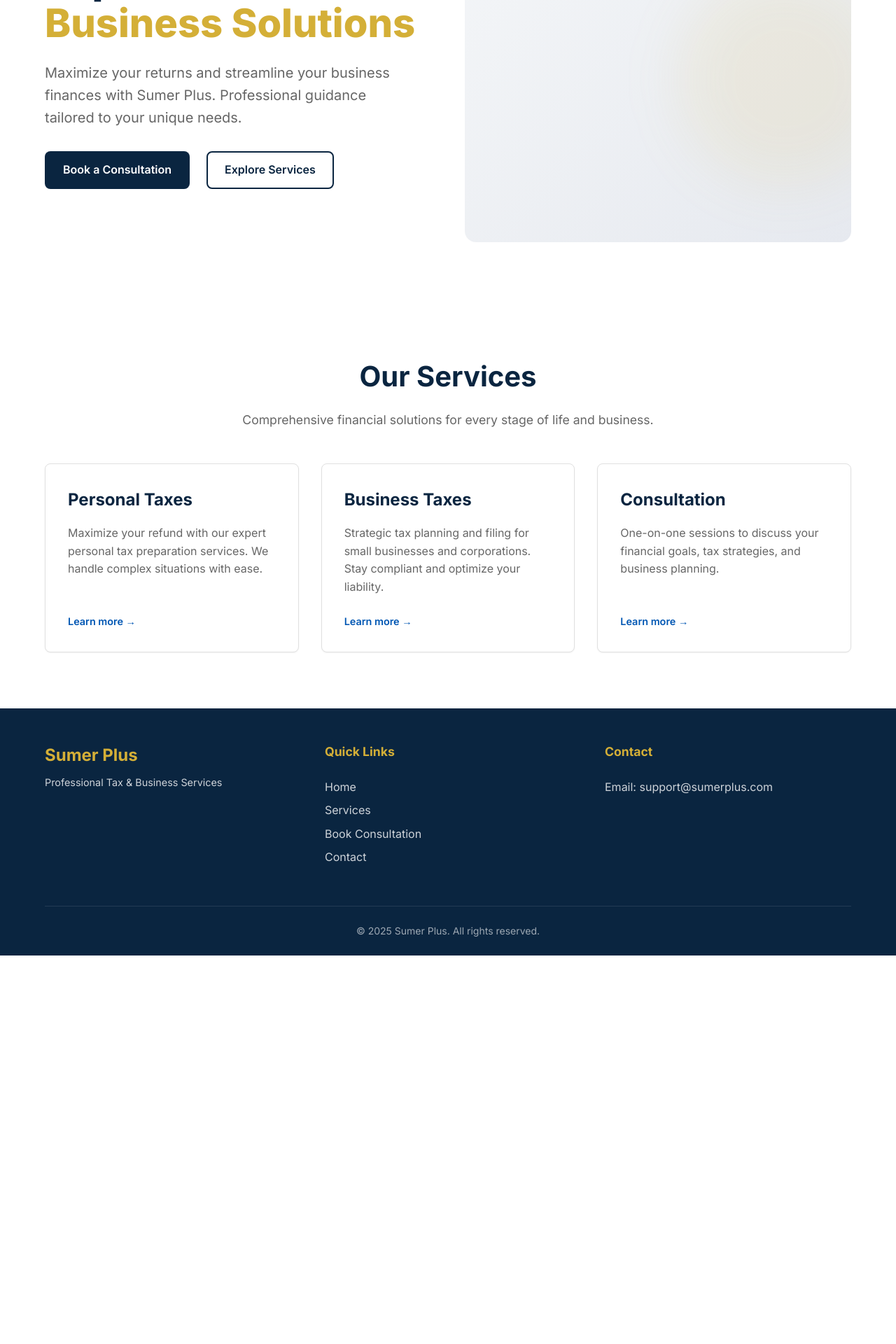
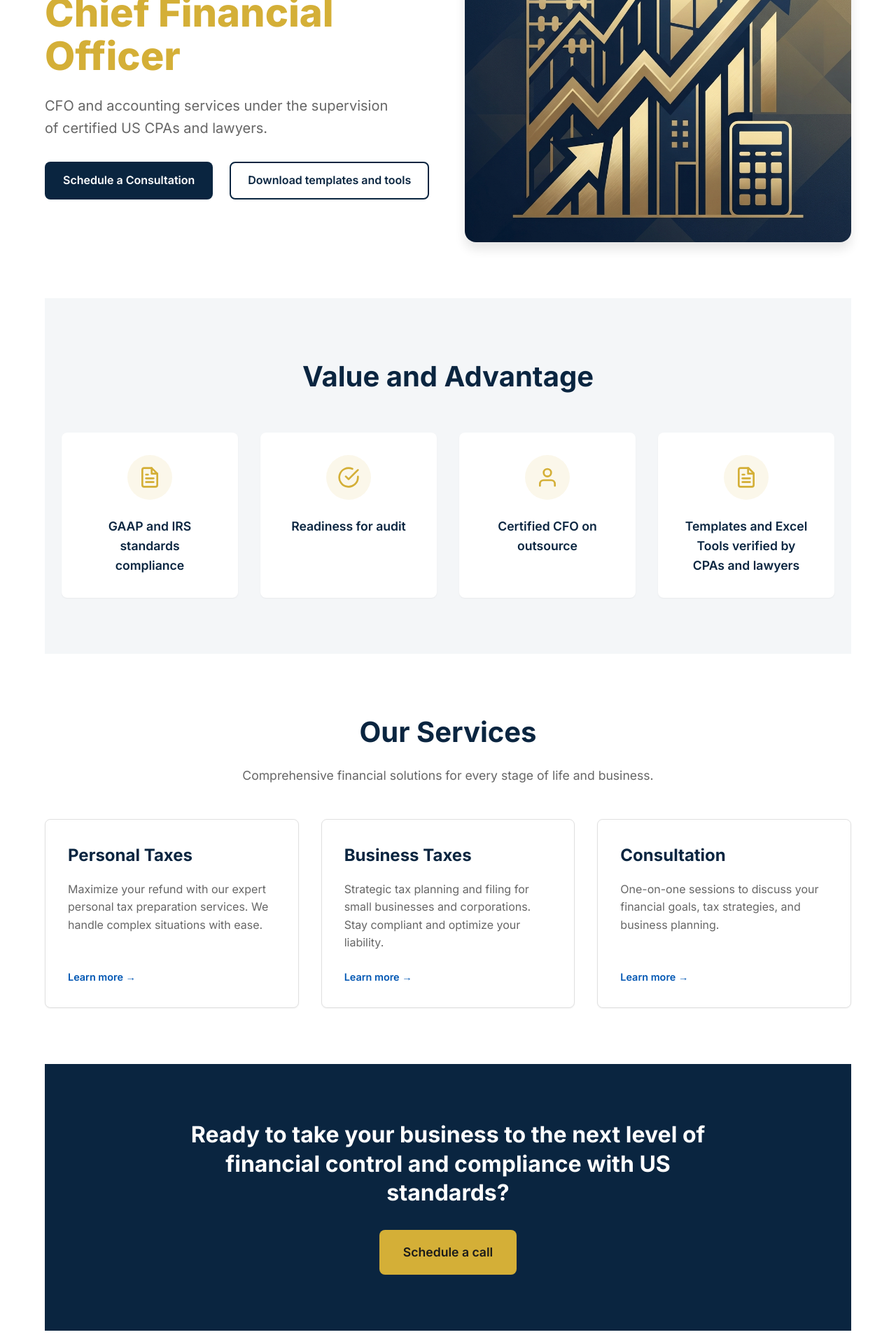
Before and after one commit to QASchoolUSA/Sumer-Plus, a Next.js app: page / in a window 1280 px wide. Shown: the part 300-2220 px from the top of the page at 70% size. Before the commit the page ends 1665 px from the top, so only its background shows below. Built offline with nearby package versions, Linux system fonts and the light colour scheme.

Commit message:
feat: Introduce ValueAdvantage and CTA sections, refresh Hero content and image, and adjust booking embed display.

```diff
--- a/src/app/page.js
+++ b/src/app/page.js
@@ -1,11 +1,14 @@
 import Hero from '@/components/Hero/Hero';
+import ValueAdvantage from '@/components/ValueAdvantage/ValueAdvantage';
 import ServiceCard from '@/components/ServiceCard/ServiceCard';
+import CTASection from '@/components/CTASection/CTASection';
 import styles from './page.module.css';
 
 export default function Home() {
   return (
     <div className={styles.page}>
       <Hero />
+      <ValueAdvantage />
 
       <section className={styles.servicesSection}>
         <div className={styles.sectionHeader}>
@@ -31,6 +34,8 @@
           />
         </div>
       </section>
+
+      <CTASection />
     </div>
   );
 }
--- a/src/components/BookingEmbed/BookingEmbed.js
+++ b/src/components/BookingEmbed/BookingEmbed.js
@@ -9,7 +9,7 @@
             const cal = await getCalApi();
             cal("ui", {
                 styles: { branding: { brandColor: "#0A2540" } },
-                hideEventTypeDetails: false,
+                hideEventTypeDetails: true,
                 layout: "month_view",
             });
         })();
@@ -18,7 +18,7 @@
     return (
         <Cal
             calLink="sumerplus" // REPLACE WITH YOUR CAL.COM LINK e.g., "sumer-plus/consultation"
-            style={{ width: "100%", height: "100%", overflow: "scroll" }}
+            style={{ width: "100%", height: "100%", overflow: "hidden" }}
             config={{ layout: "month_view" }}
         />
     );
--- /dev/null
+++ b/src/components/CTASection/CTASection.js
@@ -0,0 +1,17 @@
+import Button from '../Button/Button';
+import styles from './CTASection.module.css';
+
+export default function CTASection() {
+    return (
+        <section className={styles.section}>
+            <div className={styles.container}>
+                <h2 className={styles.title}>
+                    Ready to take your business to the next level of financial control and compliance with US standards?
+                </h2>
+                <Button href="/book" variant="secondary" className={styles.button}>
+                    Schedule a call
+                </Button>
+            </div>
+        </section>
+    );
+}
--- /dev/null
+++ b/src/components/CTASection/CTASection.module.css
@@ -0,0 +1,34 @@
+.section {
+    padding: var(--spacing-xxl) 0;
+    background-color: var(--color-primary);
+    color: var(--color-text-inverted);
+    text-align: center;
+    margin-bottom: var(--spacing-xxl);
+}
+
+.container {
+    max-width: 800px;
+    margin: 0 auto;
+    padding: 0 var(--spacing-md);
+    display: flex;
+    flex-direction: column;
+    align-items: center;
+    gap: var(--spacing-lg);
+}
+
+.title {
+    font-size: 2rem;
+    line-height: 1.3;
+    font-weight: 700;
+}
+
+.button {
+    font-size: 1.1rem;
+    padding: 1rem 2rem;
+}
+
+@media (max-width: 768px) {
+    .title {
+        font-size: 1.5rem;
+    }
+}
--- a/src/components/Hero/Hero.js
+++ b/src/components/Hero/Hero.js
@@ -1,3 +1,4 @@
+import Image from 'next/image';
 import Button from '../Button/Button';
 import styles from './Hero.module.css';
 
@@ -6,25 +7,31 @@
         <section className={styles.hero}>
             <div className={styles.content}>
                 <h1 className={styles.title}>
-                    Expert Tax & <br />
-                    <span className={styles.highlight}>Business Solutions</span>
+                    Your outsourced <br />
+                    <span className={styles.highlight}>Chief Financial Officer</span>
                 </h1>
                 <p className={styles.subtitle}>
-                    Maximize your returns and streamline your business finances with Sumer Plus.
-                    Professional guidance tailored to your unique needs.
+                    CFO and accounting services under the supervision of certified US CPAs and lawyers.
                 </p>
                 <div className={styles.actions}>
                     <Button href="/book" variant="primary">
-                        Book a Consultation
+                        Schedule a Consultation
                     </Button>
-                    <Button href="/services" variant="outline">
-                        Explore Services
+                    <Button href="/resources" variant="outline">
+                        Download templates and tools
                     </Button>
                 </div>
             </div>
             <div className={styles.visual}>
-                {/* Placeholder for a hero image or illustration */}
-                <div className={styles.placeholderImage}></div>
+                <div className={styles.imageWrapper}>
+                    <Image
+                        src="/hero-image.png"
+                        alt="Financial Growth Illustration"
+                        fill
+                        style={{ objectFit: 'cover' }}
+                        priority
+                    />
+                </div>
             </div>
         </section>
     );
--- a/src/components/Hero/Hero.module.css
+++ b/src/components/Hero/Hero.module.css
@@ -44,25 +44,14 @@
     justify-content: center;
 }
 
-.placeholderImage {
+.imageWrapper {
     width: 100%;
     height: 100%;
-    background: linear-gradient(135deg, var(--color-surface) 0%, #e6e9ef 100%);
+    min-height: 400px;
+    position: relative;
     border-radius: var(--radius-lg);
-    position: relative;
     overflow: hidden;
-}
-
-.placeholderImage::before {
-    content: '';
-    position: absolute;
-    top: 20%;
-    right: -10%;
-    width: 300px;
-    height: 300px;
-    background: rgba(212, 175, 55, 0.1);
-    border-radius: 50%;
-    filter: blur(40px);
+    box-shadow: var(--shadow-lg);
 }
 
 @media (max-width: 960px) {
@@ -86,7 +75,7 @@
     }
 
     .visual {
-        display: none;
-        /* Hide on smaller screens or adjust */
+        margin-top: var(--spacing-xl);
+        min-height: auto;
     }
 }
--- /dev/null
+++ b/src/components/ValueAdvantage/ValueAdvantage.js
@@ -0,0 +1,66 @@
+import styles from './ValueAdvantage.module.css';
+
+const features = [
+    {
+        title: "GAAP and IRS standards compliance",
+        icon: (
+            <svg xmlns="http://www.w3.org/2000/svg" viewBox="0 0 24 24" fill="none" stroke="currentColor" strokeWidth="2" strokeLinecap="round" strokeLinejoin="round">
+                <path d="M14 2H6a2 2 0 0 0-2 2v16a2 2 0 0 0 2 2h12a2 2 0 0 0 2-2V8z"></path>
+                <polyline points="14 2 14 8 20 8"></polyline>
+                <path d="M16 13H8"></path>
+                <path d="M16 17H8"></path>
+                <path d="M10 9H8"></path>
+            </svg>
+        )
+    },
+    {
+        title: "Readiness for audit",
+        icon: (
+            <svg xmlns="http://www.w3.org/2000/svg" viewBox="0 0 24 24" fill="none" stroke="currentColor" strokeWidth="2" strokeLinecap="round" strokeLinejoin="round">
+                <path d="M22 11.08V12a10 10 0 1 1-5.93-9.14"></path>
+                <polyline points="22 4 12 14.01 9 11.01"></polyline>
+            </svg>
+        )
+    },
+    {
+        title: "Certified CFO on outsource",
+        icon: (
+            <svg xmlns="http://www.w3.org/2000/svg" viewBox="0 0 24 24" fill="none" stroke="currentColor" strokeWidth="2" strokeLinecap="round" strokeLinejoin="round">
+                <path d="M20 21v-2a4 4 0 0 0-4-4H8a4 4 0 0 0-4 4v2"></path>
+                <circle cx="12" cy="7" r="4"></circle>
+            </svg>
+        )
+    },
+    {
+        title: "Templates and Excel Tools verified by CPAs and lawyers",
+        icon: (
+            <svg xmlns="http://www.w3.org/2000/svg" viewBox="0 0 24 24" fill="none" stroke="currentColor" strokeWidth="2" strokeLinecap="round" strokeLinejoin="round">
+                <path d="M14.5 2H6a2 2 0 0 0-2 2v16a2 2 0 0 0 2 2h12a2 2 0 0 0 2-2V7.5L14.5 2z"></path>
+                <polyline points="14 2 14 8 20 8"></polyline>
+                <line x1="8" y1="13" x2="16" y2="13"></line>
+                <line x1="8" y1="17" x2="16" y2="17"></line>
+                <line x1="10" y1="9" x2="8" y2="9"></line>
+            </svg>
+        )
+    }
+];
+
+export default function ValueAdvantage() {
+    return (
+        <section className={styles.section}>
+            <div className={styles.container}>
+                <h2 className={styles.title}>Value and Advantage</h2>
+                <div className={styles.grid}>
+                    {features.map((feature, index) => (
+                        <div key={index} className={styles.card}>
+                            <div className={styles.iconWrapper}>
+                                {feature.icon}
+                            </div>
+                            <h3 className={styles.cardTitle}>{feature.title}</h3>
+                        </div>
+                    ))}
+                </div>
+            </div>
+        </section>
+    );
+}
--- /dev/null
+++ b/src/components/ValueAdvantage/ValueAdvantage.module.css
@@ -0,0 +1,63 @@
+.section {
+  padding: var(--spacing-xxl) 0;
+  background-color: var(--color-surface);
+}
+
+.container {
+  max-width: 1200px;
+  margin: 0 auto;
+  padding: 0 var(--spacing-md);
+  text-align: center;
+}
+
+.title {
+  font-size: 2.5rem;
+  color: var(--color-primary);
+  margin-bottom: var(--spacing-xl);
+}
+
+.grid {
+  display: grid;
+  grid-template-columns: repeat(auto-fit, minmax(250px, 1fr));
+  gap: var(--spacing-lg);
+}
+
+.card {
+  background-color: var(--color-background);
+  padding: var(--spacing-lg);
+  border-radius: var(--radius-md);
+  box-shadow: var(--shadow-sm);
+  transition: transform var(--transition-normal);
+  display: flex;
+  flex-direction: column;
+  align-items: center;
+  text-align: center;
+}
+
+.card:hover {
+  transform: translateY(-5px);
+  box-shadow: var(--shadow-md);
+}
+
+.iconWrapper {
+  width: 64px;
+  height: 64px;
+  background-color: rgba(212, 175, 55, 0.1); /* Gold with opacity */
+  border-radius: 50%;
+  display: flex;
+  align-items: center;
+  justify-content: center;
+  margin-bottom: var(--spacing-md);
+  color: var(--color-secondary);
+}
+
+.iconWrapper svg {
+  width: 32px;
+  height: 32px;
+}
+
+.cardTitle {
+  font-size: 1.1rem;
+  color: var(--color-primary);
+  font-weight: 600;
+}
```
Also changed, not shown: public/hero-image.png (added).
